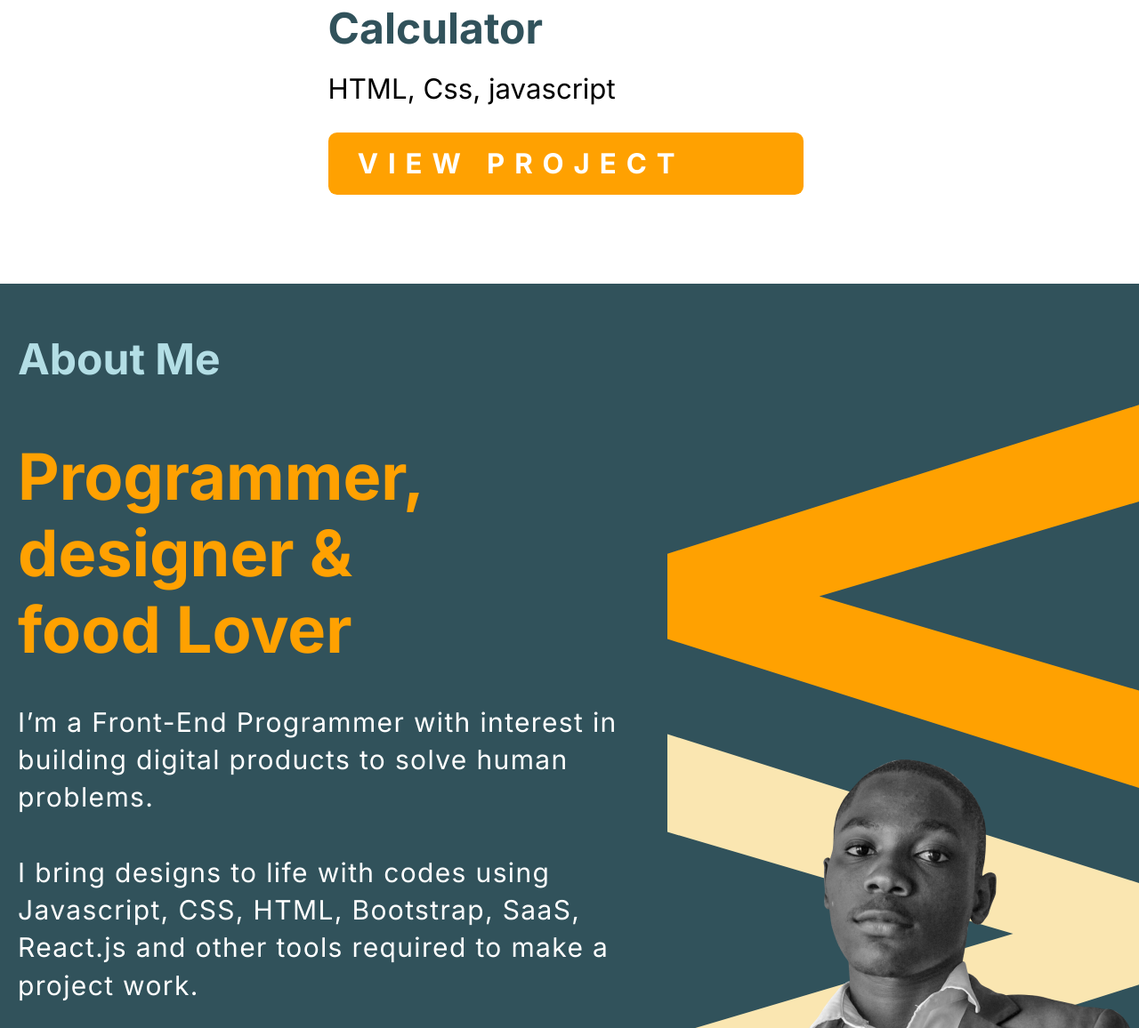
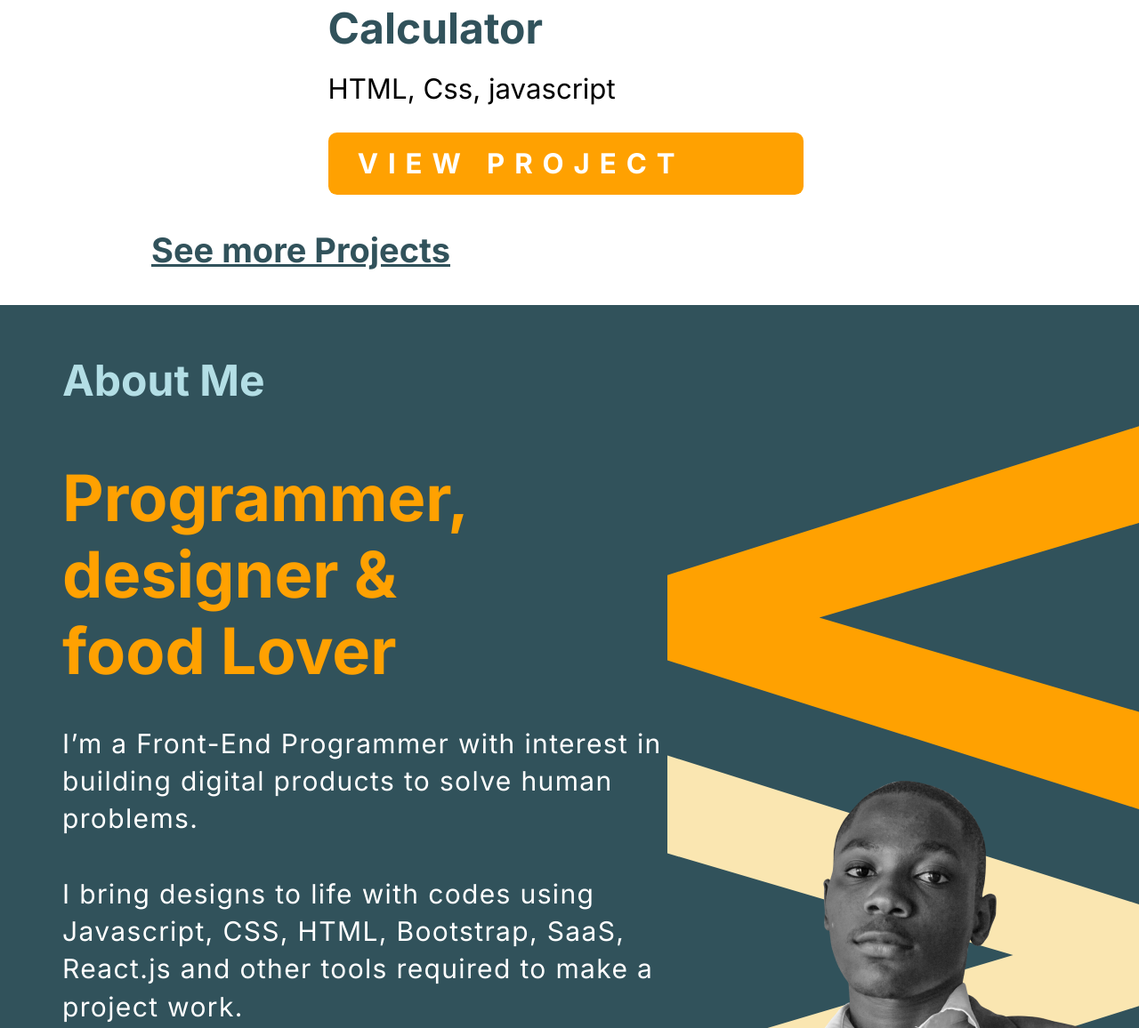
Before and after one commit to jimmylee2021/Portfolio-website, a plain HTML site: page index.html in a window 1280 px wide. Shown: the part 3665-4821 px from the top of the page at 89% size. Drawn offline with Linux system fonts and the light colour scheme.

Commit message:
committed

```diff
--- a/css/index.css
+++ b/css/index.css
@@ -242,6 +242,24 @@ color: var(--grey);
     height: 42px;
 
     color: var(--secondary-color)
+}
+.see{
+    margin-left: 100px;
+}
+.see a {
+    font-family: 'Inter';
+    font-style: normal;
+    font-weight: 700;
+    font-size: 20px;
+    line-height: 24px;
+    /* identical to box height */
+
+    display: flex;
+    align-items: center;
+    text-decoration-line: underline;
+
+    color: #31525B;
+
 }
 
 
@@ -627,6 +645,26 @@ color: var(--grey);
         display: none;
     }
 
+    .see{
+        margin-left: 120px;
+    }
+    .see a {
+        font-family: 'Inter';
+        font-style: normal;
+        font-weight: 700;
+        font-size: 38px;
+        line-height: 24px;
+        /* identical to box height */
+
+        display: flex;
+        align-items: center;
+        text-decoration-line: underline;
+
+        color: #31525B;
+
+    }
+
+
 
 
 }
@@ -662,6 +700,10 @@ color: var(--grey);
         font-weight: 700;
         font-size: 48px;
         line-height: 58px;
+        margin-left: 70px;
+    }
+    .col {
+        margin-left: 50px;
     }
 
     .col-1-txt {
--- a/index.html
+++ b/index.html
@@ -50,7 +50,7 @@
                     <div class="txt-container">
                         <h3>MadHouse design</h3>
                         <h4>HTML, Css, javascript</h4>
-                        <a href="" class="btn">View Project</a>
+                        <a href="https://jimmylee2021.github.io/madhouse-design-master/" class="btn">View Project</a>
                     </div>
                 </div>
                 <div class="box-container">
@@ -58,7 +58,7 @@
                     <div class="txt-container">
                         <h3>Age Calculator</h3>
                         <h4>HTML, Css, javascript</h4>
-                        <a href="" class="btn">View Project</a>
+                        <a href="https://jimmylee2021.github.io/agecalculator/" class="btn">View Project</a>
                     </div>
                 </div>
                 <div class="box-container">
@@ -66,7 +66,7 @@
                     <div class="txt-container">
                         <h3>Tic-Tac-Toe Game</h3>
                         <h4>HTML, Css, javascript</h4>
-                        <a href="" class="btn">View Project</a>
+                        <a href="https://codepen.io/peteradejimi/pen/WNojGxa" class="btn">View Project</a>
                     </div>
                 </div>
                 <div class="box-container">
@@ -74,10 +74,16 @@
                     <div class="txt-container">
                         <h3>Calculator</h3>
                         <h4>HTML, Css, javascript</h4>
-                        <a href="" class="btn"> View Project </a>
+                        <a href="https://codepen.io/peteradejimi/pen/VwPdozE" class="btn"> View Project </a>
                     </div>
                 </div>
+
               </div>
+
+                <div class="see">
+                    <a href="https://github.com/jimmylee2021?tab=repositories">See more Projects</a>
+                </div>
+
 
     </section>
 
```
